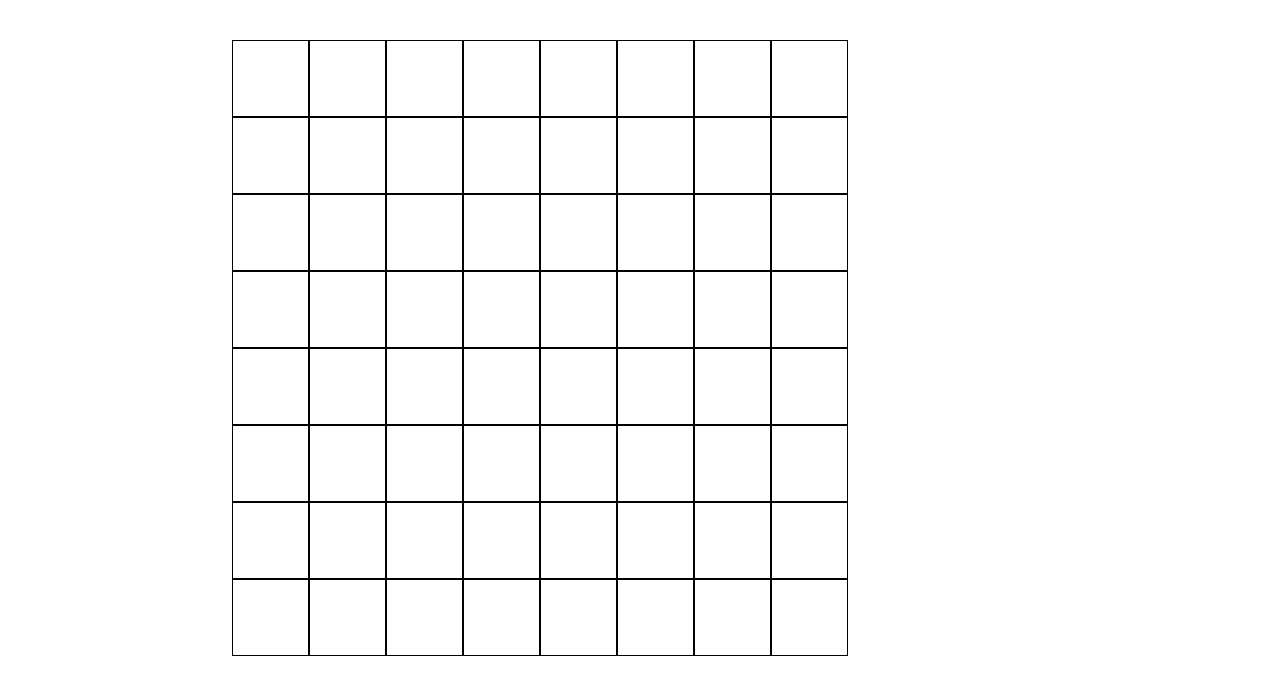
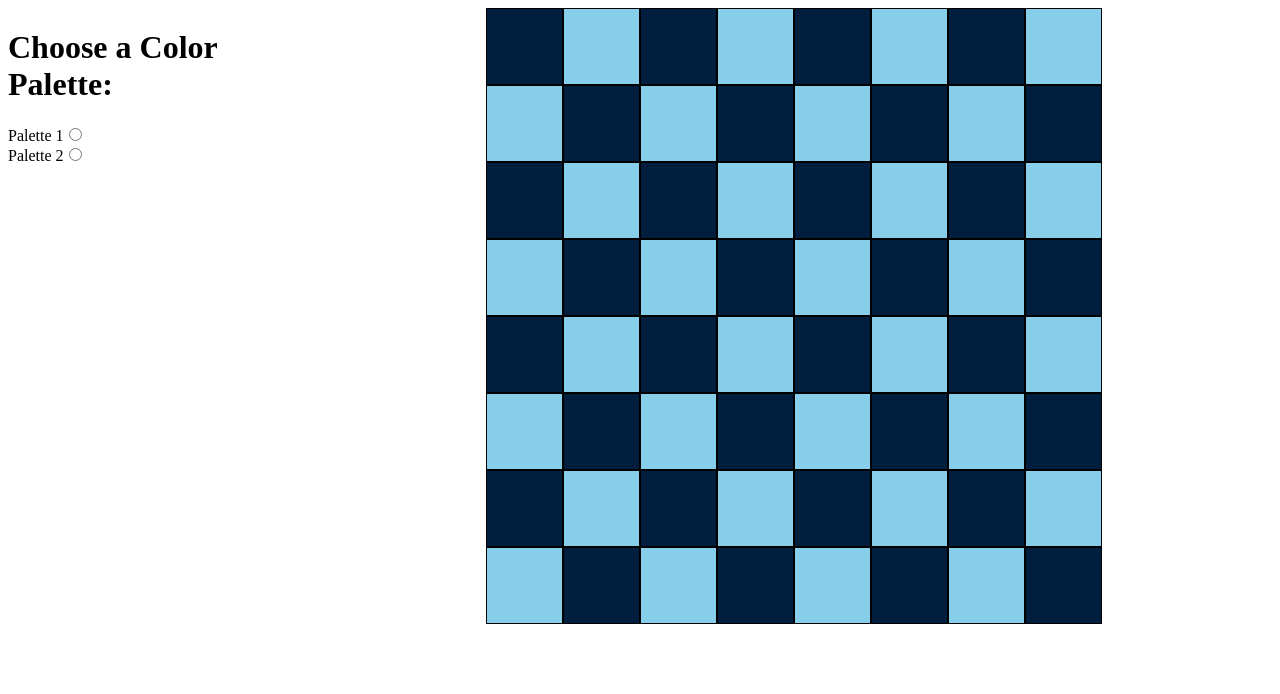
Before and after one commit to Denny29/Checkers-v2, a React (Vite) app: page / in a window 1280 px wide. Shown: the top 694 px of the page. Built offline with nearby package versions, Linux system fonts and the light colour scheme.

Commit message:
Made the board and color options for the tiles.

```diff
--- a/src/App.css
+++ b/src/App.css
@@ -1,12 +1,14 @@
 #root {
   max-width: 1280px;
-  margin: 0 auto;
-  padding: 2rem;
-  text-align: center;
+  /* margin: 0 auto; */
+  /* padding: 2rem; */
+  display: flex;
+  justify-content: center;
 }
 
 .game{
   width: 1000px;
+  text-align: center;
 }
 
 .rows{
@@ -19,3 +21,19 @@
   height: 75px;
   width: 75px;
 }
+
+.dark-grey{
+  background-color: #808080;
+}
+
+.light-grey{
+  background-color: #D3D3D3;
+}
+
+.navy-blue{
+  background-color: #001F3F;
+}
+
+.sky-blue{
+  background-color: #87CEEB;
+}
--- a/src/Board.tsx
+++ b/src/Board.tsx
@@ -1,5 +1,6 @@
 import { useState } from "react";
 import Tile from "./tile";
+import { ColorField } from "./ColorField";
 
 const Board = () => {
     let totalRows = 8
@@ -8,21 +9,28 @@ const Board = () => {
     const [gameBoard, updateBoard]= useState<string[][]>(
         Array.from({ length: totalRows }, () => Array(totalColumns).fill(""))
     )
-    console.log(gameBoard)
-    console.log("hi")
+    const [tileColors, setTileColors] = useState<string[]>(["navy-blue" , "sky-blue"])
 
+    //Add additional color options below
 
-    return <div className="game">
+    return <>
+        <div>
+            <h1>Choose a Color Palette:</h1>
+            <ColorField tileColors={tileColors} setTileColors={setTileColors}/>
+        </div>
+        <div className="game">
             {gameBoard.map((row, rowIndex) => {
                 return <div key={`row-${rowIndex}`} className="rows">
                     {row.map((item, columnIndex) => {
                         return <Tile
-                key={`${rowIndex}-${columnIndex}`}
-                />
+                            color = {tileColors[(columnIndex + rowIndex) % 2]}
+                            piece={item}
+                            key={`${rowIndex}-${columnIndex}`} />
                     })}
                 </div>
             })}
         </div>
+    </>
 }
 
 export default Board
--- /dev/null
+++ b/src/ColorButton.tsx
@@ -0,0 +1,16 @@
+type ColorSwapProps = {
+    colors: string[]
+    setTileColors: React.Dispatch<React.SetStateAction<string[]>>
+    index: number
+}
+
+const ColorButtons = ({colors, setTileColors, index}: ColorSwapProps) => {
+
+    return <span>
+        Palette {index + 1}
+        <input onClick={() => setTileColors(colors)} name="colorSwap" type="radio"></input>
+        <br></br>
+    </span>
+}
+
+export default ColorButtons
--- /dev/null
+++ b/src/ColorField.tsx
@@ -0,0 +1,24 @@
+import React, {useState} from "react";
+import ColorButton from "./ColorButton";
+
+type fieldProps = {
+    tileColors: string[],
+    setTileColors: React.Dispatch<React.SetStateAction<string[]>>
+}
+
+
+export const ColorField = ({tileColors, setTileColors}: fieldProps) => {
+
+    const moreColors = [["navy-blue", "sky-blue"], ["dark-grey", "light-grey"]]
+
+    return <div>
+            {moreColors.map((colorSet, index) => {
+            return <ColorButton
+                colors={colorSet}
+                setTileColors={setTileColors}
+                index={index}
+                key={`colorSet-${index}`}
+            />
+            })}
+        </div>
+}
--- a/src/tile.tsx
+++ b/src/tile.tsx
@@ -1,10 +1,11 @@
 type tileProps = {
     color: string
+    piece: string
 }
 
-const tile = ({color}: tileProps) => {
+const tile = ({color, piece}: tileProps) => {
     return <div className={`tiles ${color}`}>
-
+        {piece}
     </div>
 }
 
```
Lines whose indentation alone changed are shown as unchanged.
